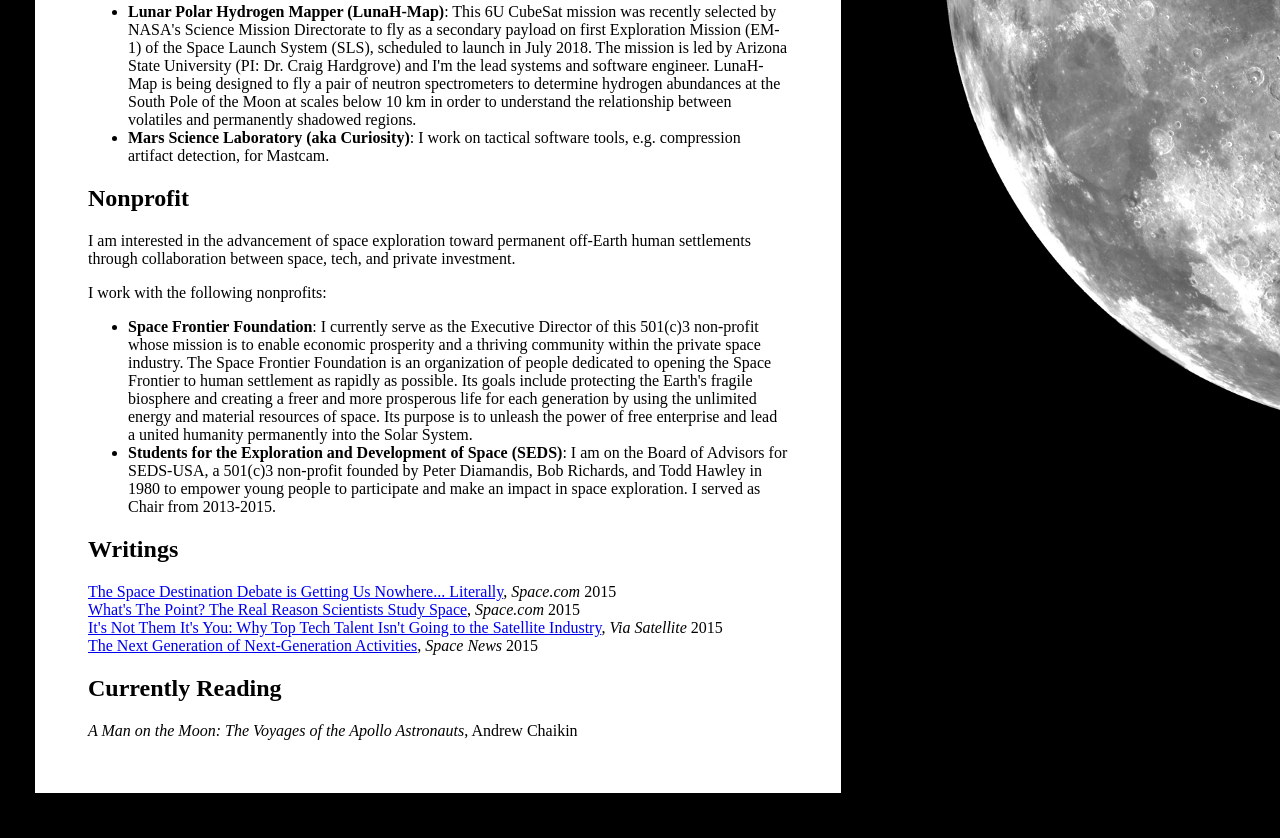
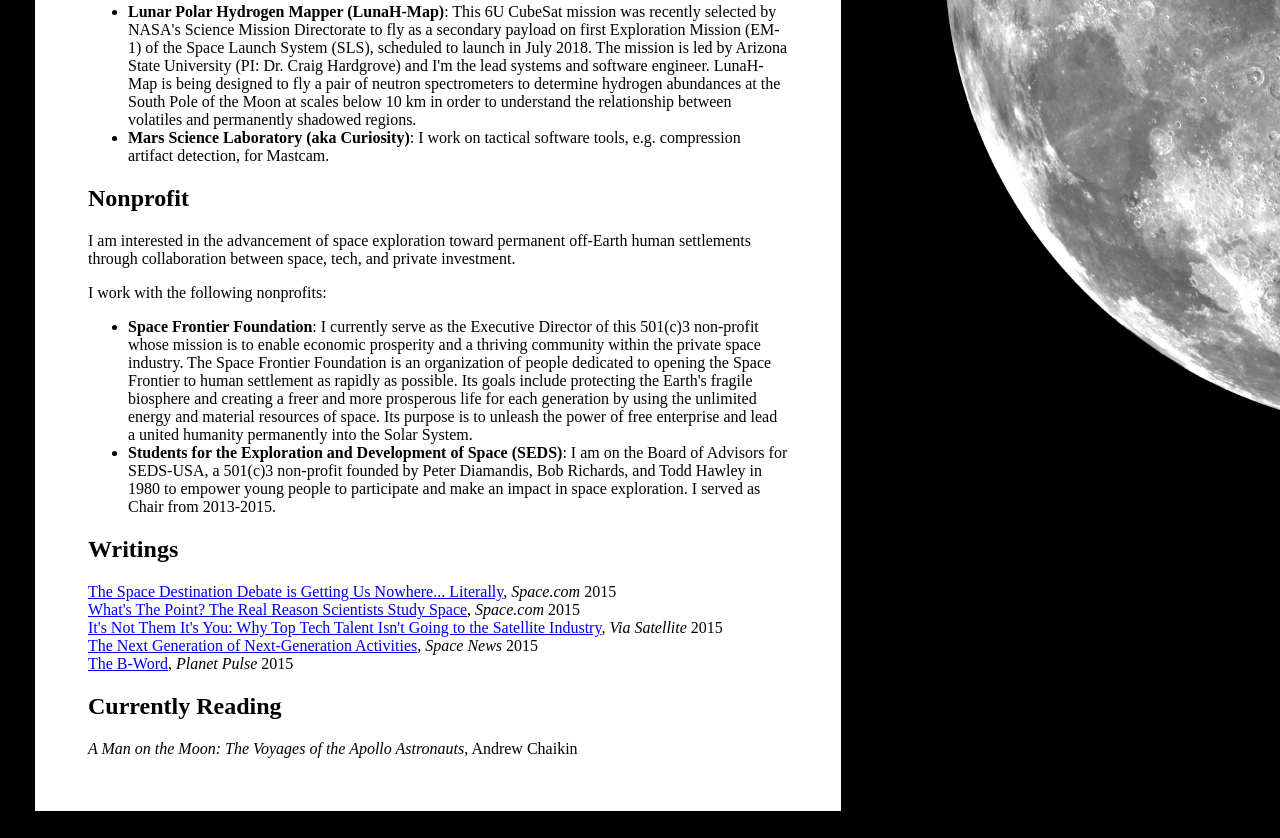
Before and after one commit to hannah-rae/oldwebsite.github.io, a plain HTML site: page index.html in a window 1280 px wide. Shown: the part 467-1305 px from the top of the page. Drawn offline with Linux system fonts and the light colour scheme; a web font is replaced by a local one.

Commit message:
Added article

```diff
--- a/index.html
+++ b/index.html
@@ -76,7 +76,8 @@ Executive Director of the Space Frontier Foundation</p>
 <a href="http://www.space.com/29659-debating-space-destination-is-grounding-exploration.html"> The Space Destination Debate is Getting Us Nowhere... Literally</a>, <em>Space.com</em> 2015<br>
 <a href="http://www.space.com/30492-what-is-the-point-of-studying-space.html"> What's The Point? The Real Reason Scientists Study Space</a>, <em>Space.com</em> 2015<br>
 <a href="http://interactive.satellitetoday.com/its-not-them-its-you-why-top-tech-talent-isnt-going-to-the-satellite-industry/"> It's Not Them It's You: Why Top Tech Talent Isn't Going to the Satellite Industry</a>, <em>Via Satellite</em> 2015<br>
-<a href="http://spacenews.com/op-ed-the-next-generation-of-next-generation-activities/"> The Next Generation of Next-Generation Activities</a>, <em>Space News</em> 2015
+<a href="http://spacenews.com/op-ed-the-next-generation-of-next-generation-activities/"> The Next Generation of Next-Generation Activities</a>, <em>Space News</em> 2015<br>
+<a href="https://www.planet.com/pulse/the-b-word/"> The B-Word</a>, <em>Planet Pulse</em> 2015
 
 
 <h2>Currently Reading</h2>
```
